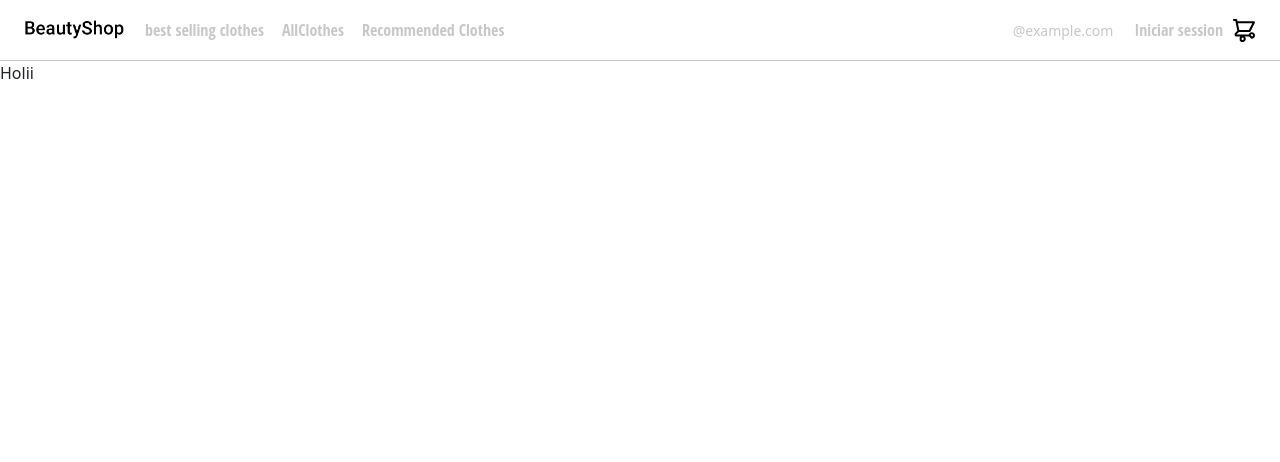
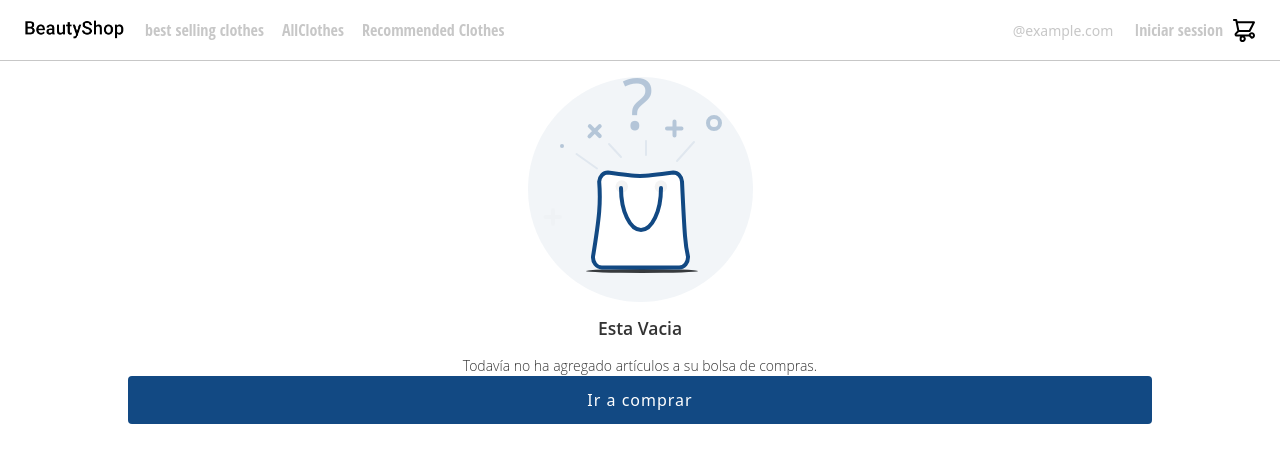
Before and after one commit to bELMUT695/Front_Recomendacion_Tienda, a React (Create React App) app: page /cola-de-compras in a window 1280 px wide. Shown: the top 462 px of the page. Built offline with nearby package versions, Linux system fonts and the light colour scheme.

Commit message:
page emptyCart

```diff
--- /dev/null
+++ b/src/components/NotFoundProduct.jsx
@@ -0,0 +1,98 @@
+import React from "react";
+import "./styles/NotFoundProduct.scss";
+const NotFoundProduct = () => {
+  return (
+    <div>
+      <div className="Cart-empty">
+        <svg viewBox="0 0 225 225">
+          <g fill="none" fill-rule="evenodd" transform="translate(0 -17)">
+            <ellipse cx="114" cy="211" fill="#393939" rx="56" ry="2"></ellipse>
+            <path
+              d="M112.5 242c62.132 0 112.5-50.368 112.5-112.5S174.632 17 112.5 17 0 67.368 0 129.5 50.368 242 112.5 242z"
+              fill="#124983"
+              opacity="0.053"
+            ></path>
+            <path
+              d="M166 82l-17 19M69 108.5L48.5 94"
+              opacity="0.08"
+              stroke="#124983"
+              stroke-linecap="round"
+              stroke-linejoin="round"
+              stroke-width="2"
+            ></path>
+            <path d="M189 71l-19 17" fill="#124983" opacity="0.08"></path>
+            <g stroke-linecap="round" stroke-linejoin="round">
+              <path
+                d="M118 95V81M93 97L81 84"
+                opacity="0.08"
+                stroke="#124983"
+                stroke-width="2"
+              ></path>
+              <path
+                d="M17.5 157H32M25 150v14"
+                opacity="0.03"
+                stroke="#a7a9ac"
+                stroke-width="4"
+              ></path>
+              <path
+                d="M66.78 71.076l-4.95-4.95 4.95 4.95-5.303 5.304zm0 0l4.95-4.95-4.95 4.95 4.95 4.95zM146.5 68.5v-7 7H139zm0 0h7-7v7z"
+                opacity="0.27"
+                stroke="#124983"
+                stroke-width="4"
+              ></path>
+            </g>
+            <circle
+              cx="186"
+              cy="63"
+              opacity="0.27"
+              r="6"
+              stroke="#124983"
+              stroke-width="4"
+            ></circle>
+            <circle
+              cx="34"
+              cy="86"
+              fill="#124983"
+              opacity="0.27"
+              r="2"
+            ></circle>
+            <text
+              fill="#124983"
+              font-family=".SFNSDisplay, .SF NS Display"
+              font-size="72"
+              opacity="0.27"
+            >
+              <tspan x="94" y="70">
+                ?
+              </tspan>
+            </text>
+            <path
+              d="M154.013 121.595c-.36-5.254-4.155-9.095-8.673-9.095 0 0-24.788 3.393-33.34 3.393S79.866 112.5 79.866 112.5c-4.518 0-8.313 4.043-8.674 9.095 0 0 1.201 15.303 0 29.923s-6.144 44.865-6.144 44.865c-.543 5.861 3.614 11.117 8.673 11.117h77.401c5.241 0 9.216-5.054 8.855-11.117 0 0-2.058-9.027-2.977-20.55-1.07-13.406-2.987-54.238-2.987-54.238z"
+              fill="#fff"
+              stroke="#124983"
+              stroke-width="4"
+            ></path>
+            <circle cx="93.75" cy="126.583" fill="#f3f3f3" r="6.25"></circle>
+            <circle cx="132.917" cy="126.583" fill="#f3f3f3" r="6.25"></circle>
+            <path
+              d="M93 128c0 23.196 8.954 42 20 42s20-18.804 20-42"
+              stroke="#124983"
+              stroke-linecap="round"
+              stroke-linejoin="round"
+              stroke-width="4"
+            ></path>
+          </g>
+        </svg>
+      </div>
+      <h3 className="Empty-title">Esta Vacia</h3>
+      <p className="Empty-paraffo">
+        Todavía no ha agregado artículos a su bolsa de compras.
+      </p>
+      <div className="Position-botton">
+        <button className="Not-found-product">Ir a comprar</button>
+      </div>
+    </div>
+  );
+};
+
+export default NotFoundProduct;
--- /dev/null
+++ b/src/components/styles/NotFoundProduct.scss
@@ -0,0 +1,52 @@
+.Not-found-product{
+    position: relative;
+    background-color: rgb(18, 73, 131);
+    border-color: transparent;
+    border-style: solid;
+    border-radius: 4px;
+    border-width: 2px;
+    width: 80%;
+    min-height: 48px;
+    opacity: 1;
+    padding: 10px;
+    color: rgb(255, 255, 255);
+    cursor: pointer;
+    -webkit-tap-highlight-color: rgba(0, 0, 0, 0.05);
+    letter-spacing: 1px;
+    text-align: center;
+    margin: 0px;
+    display: inline-block;
+    text-decoration: none;
+}
+
+.Position-botton{
+    display: flex;
+    justify-content: center;
+    align-items: center;
+}
+.Cart-empty{
+    text-align: center;
+    box-sizing: border-box;
+    width: 225px;
+    height: 225px;
+    margin: 16px auto;
+}
+.Empty-title{
+    text-align: center;
+    box-sizing: border-box;
+    color: rgb(51, 51, 51);
+    font-size: 17.5px;
+    font-family: "Open Sans", arial, sans-serif;
+    font-weight: 600;
+    margin: 0px 0px 16px;
+}
+.Empty-paraffo{
+    text-align: center;
+    box-sizing: border-box;
+    color: rgb(51, 51, 51);
+    line-height: 1.5;
+    margin: 0px;
+    font-size: 14px;
+    font-weight: 300;
+    font-family: "Open Sans", arial, sans-serif;
+}
--- a/src/pages/MyOrderClothes.jsx
+++ b/src/pages/MyOrderClothes.jsx
@@ -1,7 +1,19 @@
-import React from "react";
+import React, { useContext } from "react";
+import CartContext from "../contex/CartContext";
+import NotFoundProduct from "../components/NotFoundProduct";
 
 const MyOrderClothes = () => {
-  return <div className="Container-my-order">Holii</div>;
+  const { stateCart } = useContext(CartContext);
+  return (
+    <div className="Container-my-order">
+      {" "}
+      {stateCart.initialCart.length > 0 ? (
+        <div>{stateCart.initialCart.length}</div>
+      ) : (
+        <NotFoundProduct />
+      )}
+    </div>
+  );
 };
 
 export default MyOrderClothes;
```
